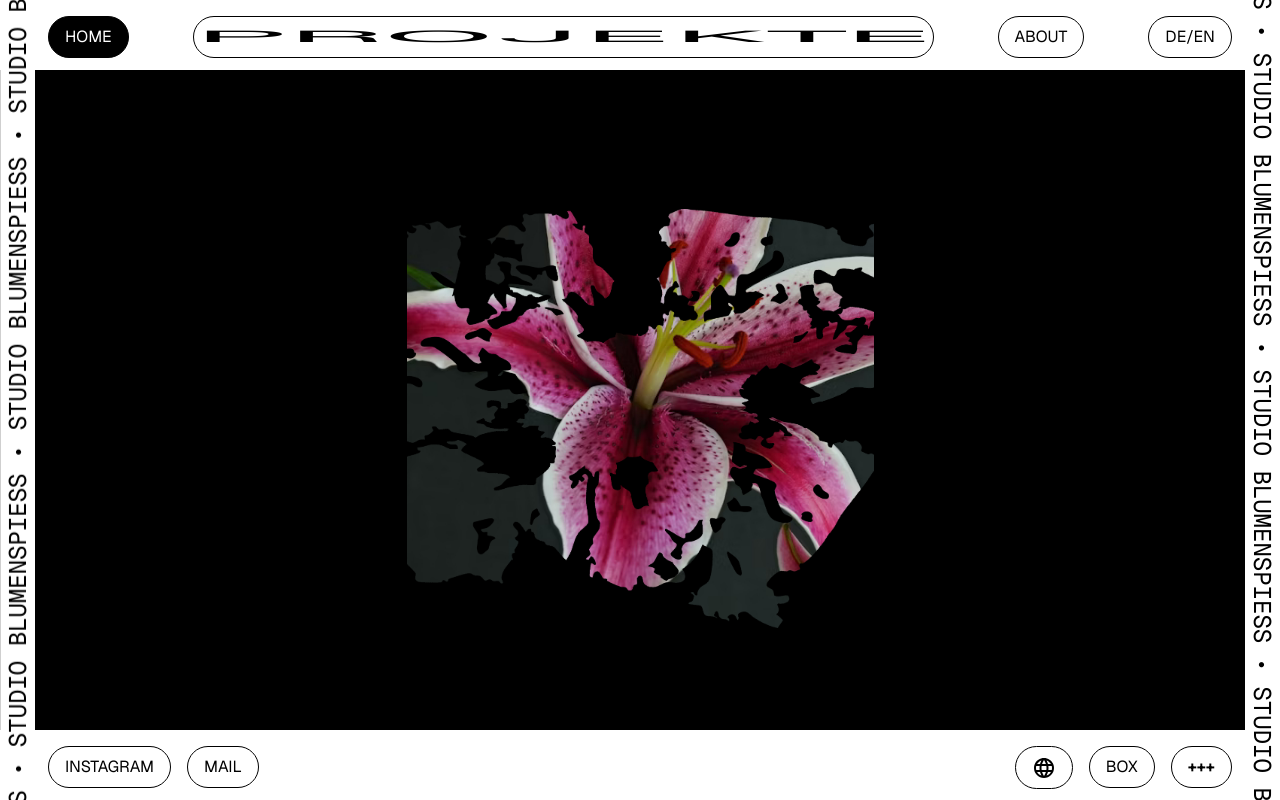
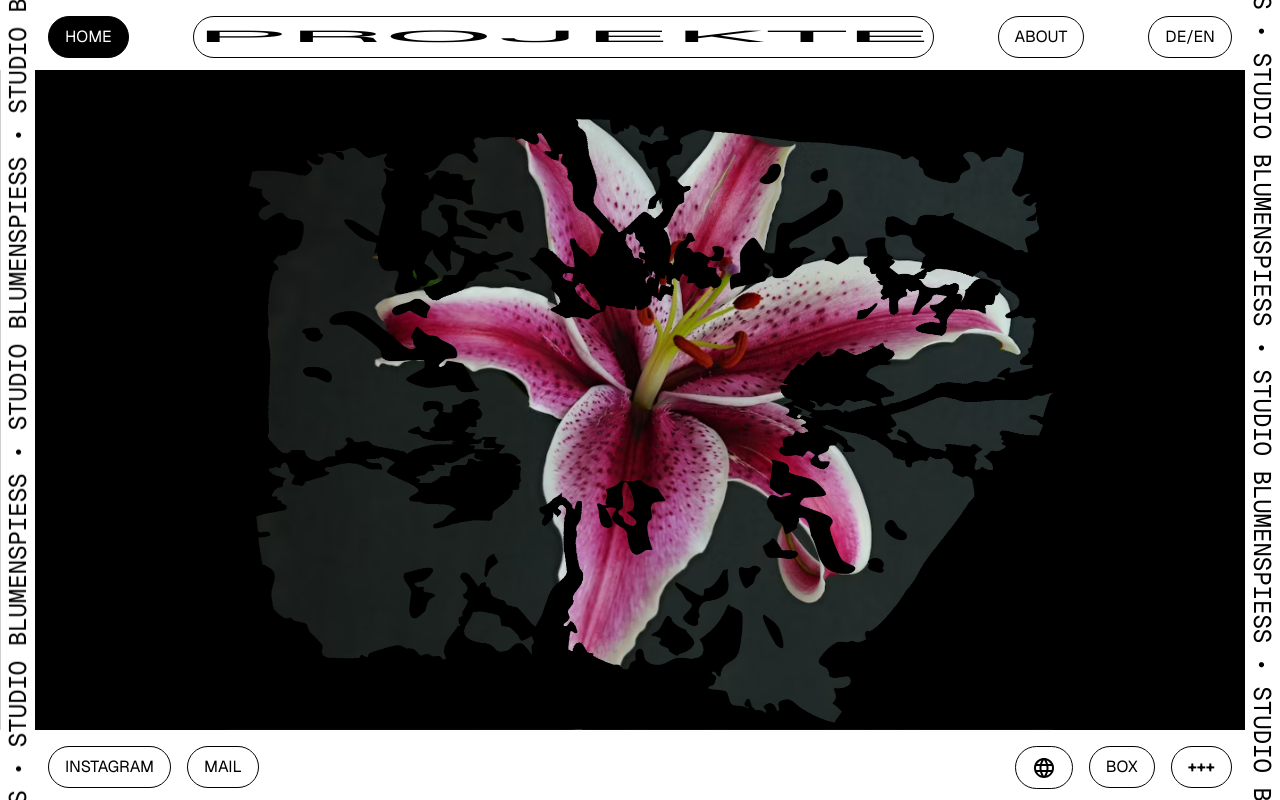
Before and after one commit to thisIsDanielJin/studio-blumenspiess-portfolio, a Next.js app: page /home in a window 1280 px wide. Built offline with nearby package versions, Linux system fonts and the light colour scheme; no server answers.

Commit message:
fix: project details

```diff
--- a/src/app/components/Footer/Footer.tsx
+++ b/src/app/components/Footer/Footer.tsx
@@ -18,9 +18,10 @@ export const Footer = () => {
     const [activeCard, setActiveCard] = useState<CardType | null>(null);
 
     const cardContents: CardContent = {
-        box1: "This is the content for Box 1. You can put any text here.",
-        plus: "This is additional information that appears when clicking the +++ button.",
-        language: "Select your preferred language: English | Deutsch",
+        box1: "Lorem ipsum dolor sit amet, consectetur adipiscing elit. Sed do eiusmod tempor incididunt ut labore et dolore magna aliqua.",
+        plus: "Lorem ipsum dolor sit amet, consectetur adipiscing elit. Sed do eiusmod tempor incididunt ut labore et dolore magna aliqua.",
+        language:
+            "Lorem ipsum dolor sit amet, consectetur adipiscing elit. Sed do eiusmod tempor incididunt ut labore et dolore magna aliqua.",
     };
 
     const handleCardToggle = (cardType: CardType) => {
--- a/src/app/home/Home.module.scss
+++ b/src/app/home/Home.module.scss
@@ -3,7 +3,7 @@
 .homePage {
     background-color: theme.color(black);
     width: 100%;
-    height: 100%;
+    height: 100vh;
     padding: 0;
     position: relative;
     overflow: hidden;
@@ -23,27 +23,57 @@
     position: relative;
     width: 100%;
     height: 100%;
+    display: flex;
+    justify-content: center;
+    align-items: center;
 }
 
-.maskedImageContainer {
+.imageContainer {
     position: relative;
     width: 100%;
     height: 100%;
-    display: block;
-    mask-image: url('/img/Cut_Schwarz_Invertiert_rotiert.svg');
-    mask-size: contain;
-    mask-repeat: no-repeat;
-    mask-position: center;
-    -webkit-mask-image: url('/img/Cut_Schwarz_Invertiert_rotiert.svg');
-    -webkit-mask-size: contain;
-    -webkit-mask-repeat: no-repeat;
-    -webkit-mask-position: center;
+    max-width: 100vw;
+    max-height: 100vh;
+    overflow: hidden;
+    display: flex;
+    justify-content: center;
+    align-items: center;
 }
 
-.maskedImage {
+.backgroundImage {
     object-fit: contain;
     width: 100%;
     height: 100%;
+    position: relative;
+}
+
+.cutoutContainer {
+    position: absolute;
+    top: 0;
+    left: 0;
+    width: 100%;
+    height: 100%;
+    display: flex;
+    justify-content: center;
+    align-items: center;
+    pointer-events: none;
+    z-index: 2;
+}
+
+.cutoutSvg {
+    width: 100%;
+    height: 100%;
+    object-fit: contain;
+    pointer-events: auto;
+    position: relative;
+    z-index: 2;
+}
+
+// Media query for wider screens
+@media (min-width: 1024px) {
+    .cutoutSvg {
+        content: url('/img/Cut_Schwarz_rotated.svg');
+    }
 }
 
 .verticalTextLeft,
--- a/src/app/home/page.tsx
+++ b/src/app/home/page.tsx
@@ -2,38 +2,40 @@ import React from "react";
 import { PageTemplate } from "@/app/components/PageTemplate/PageTemplate";
 import styles from "./Home.module.scss";
 import Image from "next/image";
-import Link from "next/link";
 
 /**
  * HomePage Component
- * Displays the main landing page with a masked image effect using an SVG cutout
+ * Displays the main landing page with a cutout SVG overlay on top of a background image
  * @returns The rendered home page component
  */
 const HomePage = () => {
     return (
-        <>
         <PageTemplate className={styles.homePage}>
             <div className={styles.mainContent}>
                 <div className={styles.verticalTextLeft}></div>
 
                 <div className={styles.contentArea}>
-                        <Link
-                            href="/home-cutout"
-                            className={styles.maskedImageContainer}
-                        >
+                    <div className={styles.imageContainer}>
                         <Image
                             src="/img/tempblume.jpg"
-                                alt="masked flower image"
+                            alt="background flower image"
                             fill
-                                className={styles.maskedImage}
+                            className={styles.backgroundImage}
+                            priority
                         />
-                        </Link>
+                        <div className={styles.cutoutContainer}>
+                            <img
+                                src="/img/Cut_Schwarz.svg"
+                                alt="cutout overlay"
+                                className={styles.cutoutSvg}
+                            />
+                        </div>
+                    </div>
                 </div>
 
                 <div className={styles.verticalTextRight}></div>
             </div>
         </PageTemplate>
-        </>
     );
 };
 
--- a/src/app/projects/[projectName]/page.tsx
+++ b/src/app/projects/[projectName]/page.tsx
@@ -1,6 +1,6 @@
 "use client";
 
-import React from "react";
+import React, { useRef } from "react";
 import { PageTemplate } from "@/app/components/PageTemplate/PageTemplate";
 import { useProjects } from "@/app/context/ProjectsContext";
 import Image from "next/image";
@@ -8,10 +8,13 @@ import styles from "./ProjectDetail.module.scss";
 import Link from "next/link";
 import { useParams } from "next/navigation";
 import { getStrapiMedia } from "@/app/utils/getStrapiMedia";
+import { useHorizontalScroll } from "@/app/hooks/useHorizontalScroll";
 
 export default function ProjectDetail() {
     const projects = useProjects();
     const params = useParams();
+    const imagesContainerRef = useRef<HTMLDivElement>(null);
+    useHorizontalScroll(imagesContainerRef);
     const projectName = params?.projectName
         ? decodeURIComponent(params.projectName as string)
         : "";
@@ -38,11 +41,13 @@ export default function ProjectDetail() {
             </PageTemplate>
         );
     }
-
     return (
         <PageTemplate className={styles.projectDetailPage}>
             <div className={styles.container}>
-                <div className={styles.imagesContainer}>
+                <div
+                    className={styles.imagesContainer}
+                    ref={imagesContainerRef}
+                >
                     <Image
                         src={getStrapiMedia(project.Titelbild.url)}
                         alt={project.Name}
@@ -65,7 +70,20 @@ export default function ProjectDetail() {
                             <div className={styles.firstBoxDecoration}>
                                 ✧ ✦ ✧ ✦ ✧
                             </div>
-                            <div className={styles.firstBoxChat}>Chat</div>
+                            <div className={styles.firstBoxChat}>
+                                <svg
+                                    width="24"
+                                    height="24"
+                                    viewBox="0 0 24 24"
+                                    fill="none"
+                                    stroke="currentColor"
+                                    strokeWidth="2"
+                                    strokeLinecap="round"
+                                    strokeLinejoin="round"
+                                >
+                                    <path d="M21 15a2 2 0 0 1-2 2H7l-4 4V5a2 2 0 0 1 2-2h14a2 2 0 0 1 2 2z" />
+                                </svg>
+                            </div>
                         </div>
                         <div className={styles.firstBoxLowerRow}>
                             <div className={styles.firstBoxLowerRowProject}>
```
Also changed, not shown: src/app/projects/[projectName]/ProjectDetail.module.scss (+58 -6 lines), 1 other file (tests, documents, lock files or other folders). Lines whose indentation alone changed are shown as unchanged.
